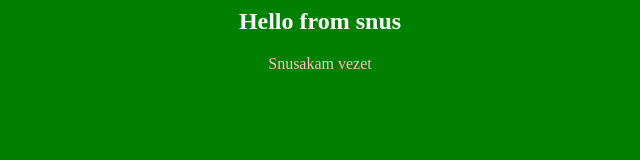
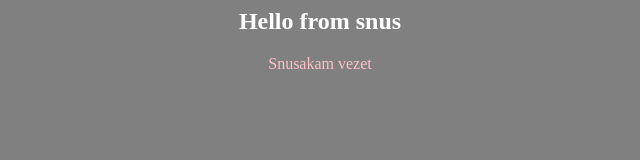
Before and after one commit to unity255/JenkinsTest, a plain HTML site: page index.html in a window 1280 px wide. Shown: the whole page, without its empty margins (320-960 px from the left). Drawn offline with Linux system fonts and the light colour scheme.

Commit message:
Initial Version

```diff
--- a/index.html
+++ b/index.html
@@ -1,4 +1,4 @@
-<body bgcolor=green>
+<body bgcolor=gray>
 <center>
 <h2> <font color=white> Hello from snus</font> </h2>
 <font color=pink>Snusakam vezet</font>
```
